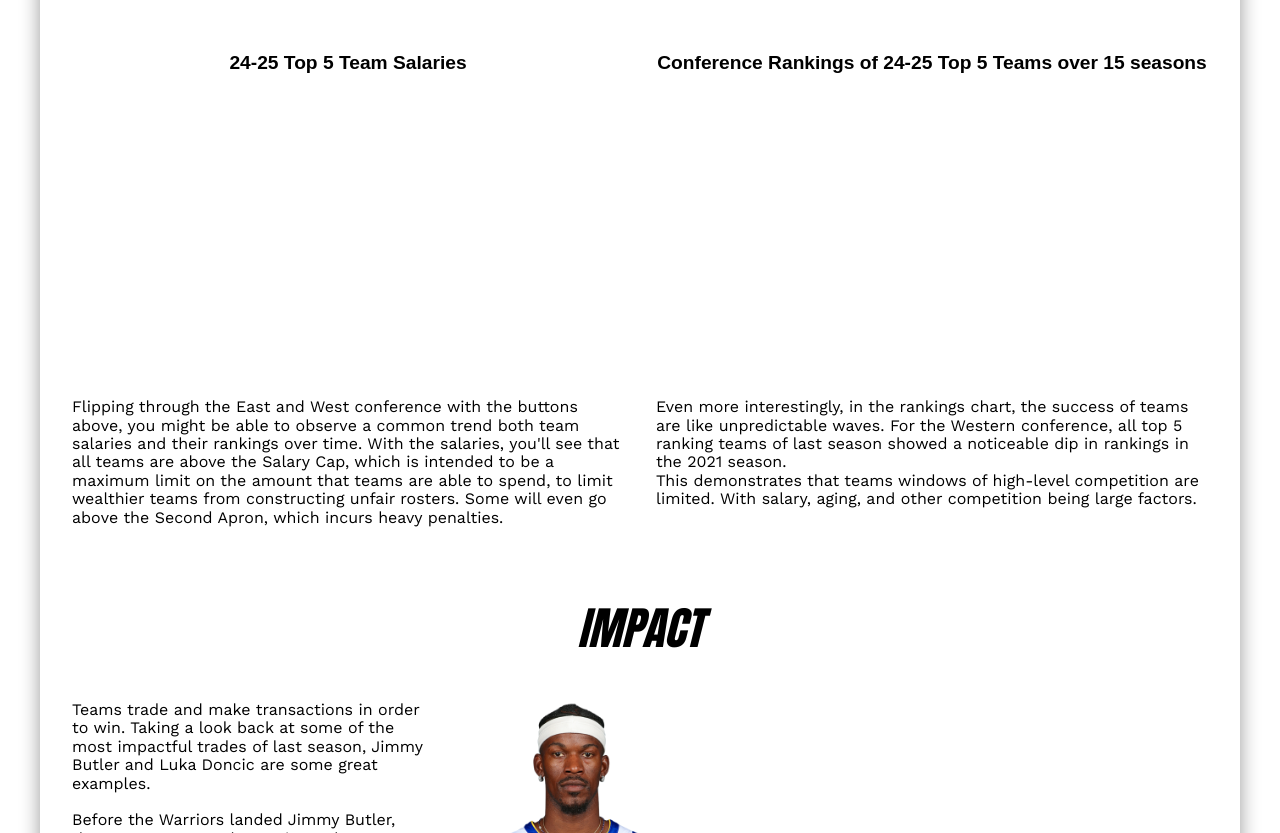
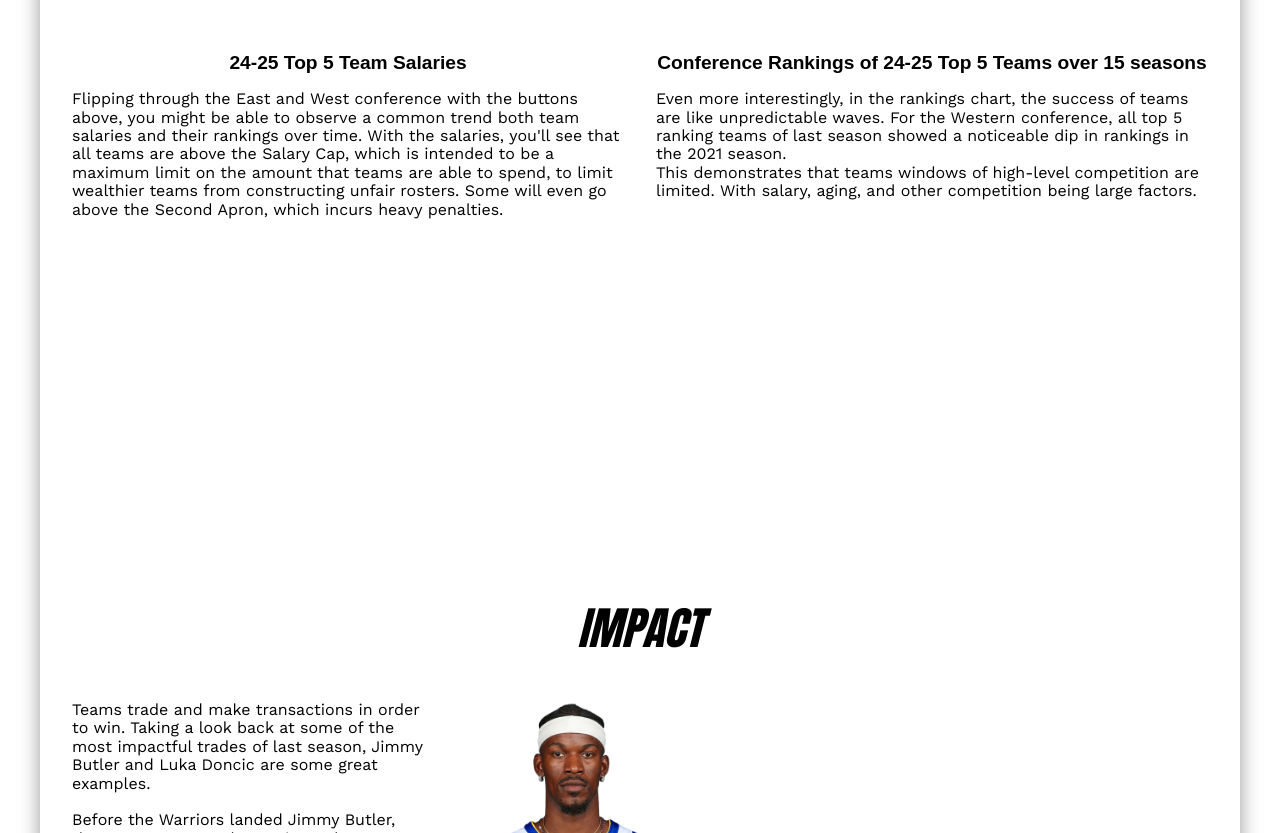
Before and after one commit to hrule/FIT3179-Data-Visualisation-2, a plain HTML site: page index.html in a window 1280 px wide. Shown: the part 1158-1991 px from the top of the page. Drawn offline with nearby package versions, Linux system fonts and the light colour scheme; a script that the page names is missing.

Commit message:
Fix conf rank

```diff
--- a/css/styles.css
+++ b/css/styles.css
@@ -332,10 +332,6 @@
   height: 100%;
 }
 
-.east-west-graph-section {
-  height: 300px;
-}
-
 .salary-dumbbell{
   height: 400px;
   width: 400px;
--- a/index.html
+++ b/index.html
@@ -196,7 +196,7 @@
           <div class="pure-u-1-2">
             <div class="graph-block">
               <h3 class="graph-title">Conference Rankings of 24-25 Top 5 Teams over 15 seasons</h3>
-              <div class="vis-container east-west-graph-section">
+              <div class="vis-container">
                 <div id="team-conf-rank"></div>
               </div>
             </div>
```
